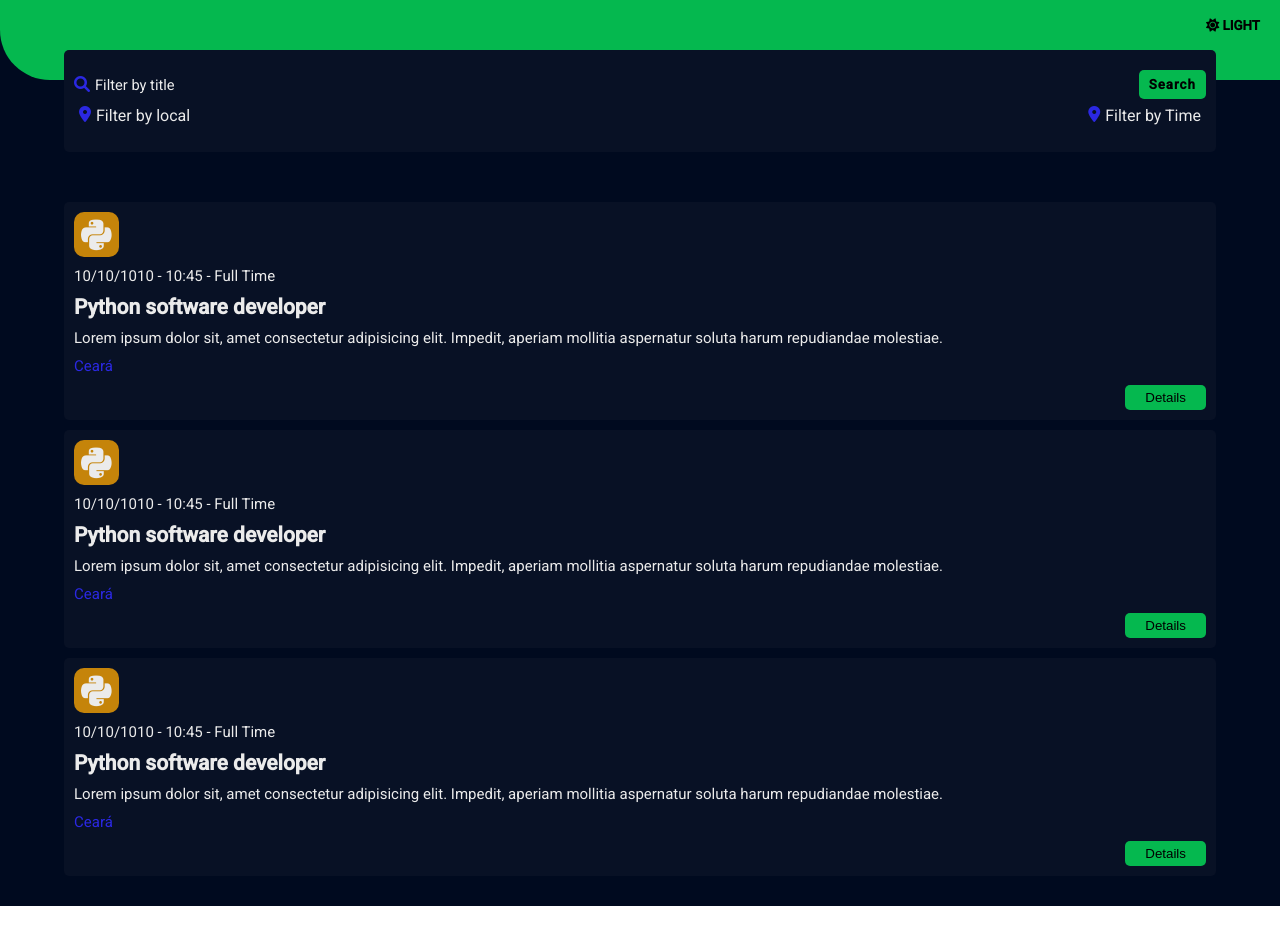
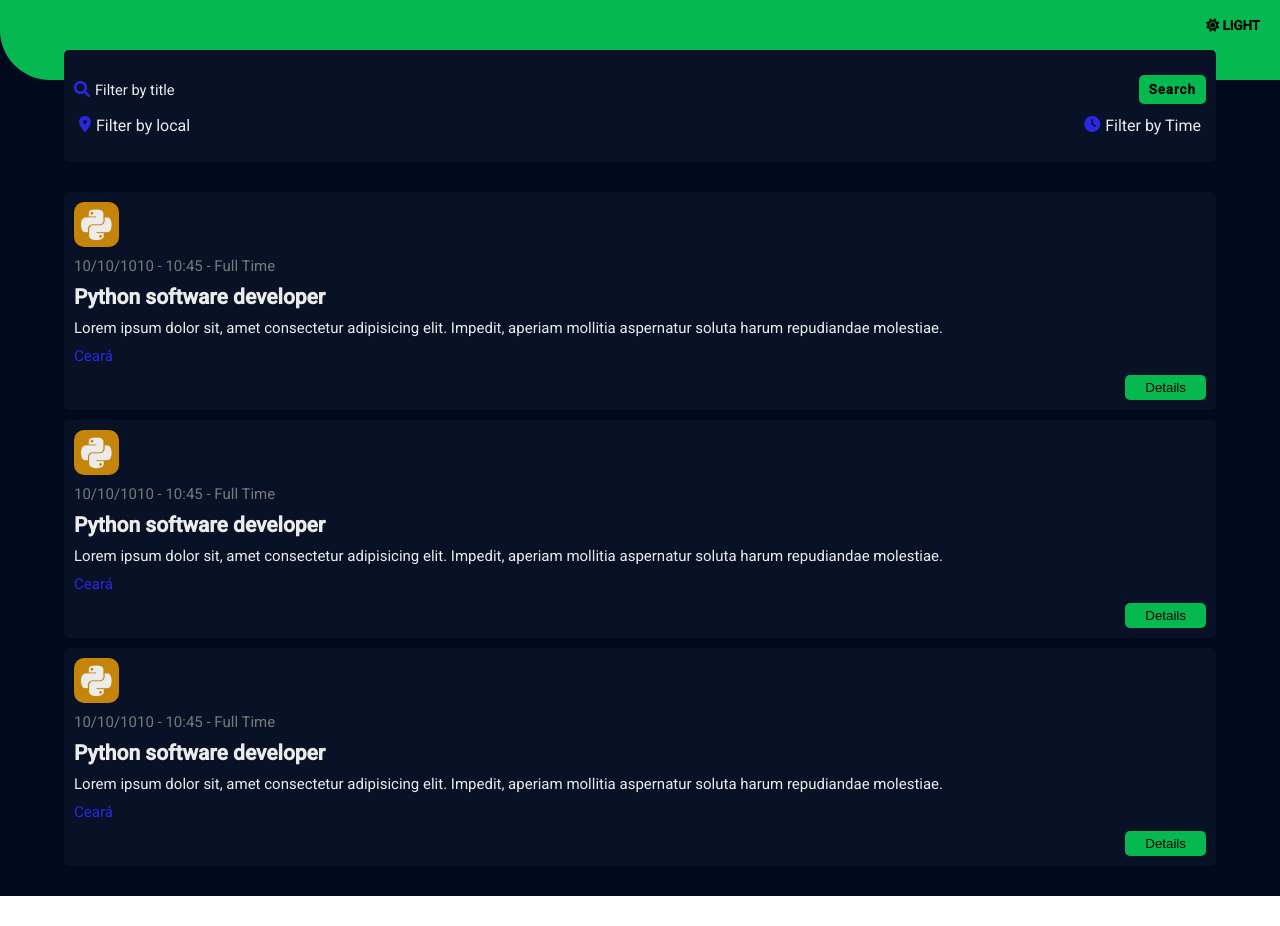
Before and after one commit to Edmar-Sousa/DevJobs, a Nuxt app in the folder frontEnd/: page / in a window 1280 px wide. After the commit the page ends 896 px from the top, so only its background shows below. Built offline with nearby package versions, Linux system fonts and the light colour scheme.

Commit message:
dark/light theme

```diff
--- a/frontEnd/components/CardComponent.vue
+++ b/frontEnd/components/CardComponent.vue
@@ -1,5 +1,5 @@
 <template>
-    <div class="jobs__card">
+    <div class="jobs__card" v-bind:class="{ 'light' : this.lightThemeActive }">
         <div class="jobs__card--icon">
             <i class="fab fa-python"></i>
         </div>
@@ -24,11 +24,23 @@
     </div>
 </template>
 
-<script>
+<script lang="ts">
 import Vue from 'vue'
 
 export default Vue.extend({
-    name : 'card-component'
+    name : 'card-component',
+
+    data() {
+        return {
+            lightThemeActive: false,
+        }
+    },
+
+    created : function () {
+        this.$nuxt.$on('changeTheme', (data : boolean) => {
+            this.lightThemeActive = data
+        })
+    }
 })
 
 </script>
@@ -45,6 +57,13 @@ div.jobs__card {
 
     background: var(--background-dark-color2);
     color: var(--text-dark-theme-color);
+
+    transition: background 400ms;
+}
+
+div.jobs__card.light {
+    background: var(--background-light-color2);
+    color: var(--text-light-theme-color);
 }
 
 div.jobs__card h2 {
@@ -59,6 +78,10 @@ div.jobs__card p {
 
 p.jobs__card--info {
     font-size: 1.1rem;
+}
+
+.jobs__card--date {
+    color: rgb(121, 121, 121);
 }
 
 .jobs__card--local {
--- a/frontEnd/components/HeaderComponent.vue
+++ b/frontEnd/components/HeaderComponent.vue
@@ -1,8 +1,8 @@
 <template>
     <header class="header">
-        <button class="header__button">
-            <i class="fa fa-sun"></i>
-            LIGHT
+        <button class="header__button" v-on:click="changeTheme" >
+            <i class="fa" v-bind:class="classFromIcon"></i>
+            {{ this.lightThemeActive ? 'DARK' : 'LIGHT' }}
         </button>
     </header>
 </template>
@@ -11,7 +11,24 @@
 import Vue from 'vue'
 
 export default Vue.extend({
-    name : 'header-component'
+    name : 'header-component',
+
+    data() {
+        return {
+            classFromIcon : 'fa-sun',
+            lightThemeActive: false,
+        }
+    },
+
+    methods : {
+        changeTheme : function () {
+            this.lightThemeActive = !this.lightThemeActive
+            this.classFromIcon = this.lightThemeActive ? 'fa-moon' : 'fa-sun'
+
+            console.log('ok')
+            this.$nuxt.$emit('changeTheme', this.lightThemeActive)
+        }
+    }
 })
 
 </script>
--- a/frontEnd/components/SearchComponent.vue
+++ b/frontEnd/components/SearchComponent.vue
@@ -1,5 +1,5 @@
 <template>
-    <section class="search">
+    <section class="search" v-bind:class="{ 'light' : this.lightThemeActive }">
         <div class="search__row">
             <div class="search__card">
                 <i class="fas fa-search"></i>
@@ -13,21 +13,39 @@
 
         <div class="search__row">
             <div class="search__card">
-                <select-component title="Filter by local" />
+                <select-component
+                    title="Filter by local"
+                    icon="fa-map-marker-alt"
+                    v-bind:items="['Ocara', 'Fortaleza', 'São Paulo']" />
             </div>
 
             <div class="search__card">
-                <select-component title="Filter by Time" />
+                <select-component
+                    title="Filter by Time"
+                    icon="fa-clock"
+                    v-bind:items="['Part Time', 'Full time', 'Integral']"/>
             </div>
         </div>
     </section>
 </template>
 
-<script>
+<script lang="ts">
 import Vue from 'vue'
 
 export default Vue.extend({
-    name : 'search-component'
+    name : 'search-component',
+
+    data() {
+        return {
+            lightThemeActive: false,
+        }
+    },
+
+    created : function () {
+        this.$nuxt.$on('changeTheme', (data : boolean) => {
+            this.lightThemeActive = data
+        })
+    }
 })
 
 </script>
@@ -43,12 +61,19 @@ section.search {
     border-radius: 5px;
 
     background: var(--background-dark-color2);
+    transition: background 400ms;
+}
+
+section.search.light {
+    background: var(--background-light-color2);
 }
 
 section.search .search__row {
     display: flex;
     align-items: center;
     justify-content: space-between;
+
+    padding-top: 5px;
 }
 
 section.search input.search__field {
@@ -63,12 +88,20 @@ section.search input.search__field {
     outline: none;
 }
 
+section.search.light input.search__field {
+    color: var(--text-light-theme-color);
+}
+
 section.search .search__card i {
     color: var(--icons-color);
 }
 
 input.search__field::placeholder {
-    color: rgb(238, 238, 238);
+    color: var(--text-dark-theme-color);
+}
+
+section.search.light input.search__field::placeholder {
+    color: var(--text-light-theme-color);
 }
 
 section.search .search__button {
--- a/frontEnd/components/SelectComponent.vue
+++ b/frontEnd/components/SelectComponent.vue
@@ -1,17 +1,52 @@
 <template>
-    <div class="select">
-        <i class="fas fa-map-marker-alt"></i>
-        <p>{{ title }}</p>
+    <div class="select"
+        v-bind:class="{ 'light' : lightThemeActive }"
+        v-on:click="selectedActive = !selectedActive"
+    >
+        <div class="select__header">
+            <i class="fas" v-bind:class="icon"></i>
+            <p>{{ textOfSelectedItem == '' ? title : textOfSelectedItem }}</p>
+        </div>
+
+        <div class="select__options" v-if="selectedActive">
+            <ul>
+                <li
+                    v-for="(item, index) in items"
+                    v-bind:key="index"
+                    v-on:click="seletedItem(item)">
+                    {{ item }}
+                </li>
+            </ul>
+        </div>
     </div>
 </template>
 
-<script>
+<script lang="ts">
 import Vue from 'vue'
 
 export default Vue.extend({
     name : 'select-component',
+    props : ['title', 'icon', 'items'],
 
-    props : ['title']
+    data() {
+        return {
+            lightThemeActive: false,
+            selectedActive : false,
+            textOfSelectedItem : ''
+        }
+    },
+
+    created : function () {
+        this.$nuxt.$on('changeTheme', (data : boolean) => {
+            this.lightThemeActive = data
+        })
+    },
+
+    methods : {
+        seletedItem : function (item : string) {
+            this.textOfSelectedItem = item
+        }
+    }
 })
 
 </script>
@@ -20,14 +55,59 @@ export default Vue.extend({
 
 /* select */
 div.select {
-    display: flex;
-    padding: 7px 5px;
+    position: relative;
+
+    min-width: 110px;
 
     color: var(--text-dark-theme-color);
+    cursor: pointer;
+}
+
+div.select__header {
+    padding: 7px 5px;
+    display: flex;
+}
+
+div.select.light {
+    color: var(--text-light-theme-color);
 }
 
 div.select p {
     margin-left: 5px;
-} /* end-select */
+}
+
+div.select ul {
+    list-style: none;
+}
+
+div.select ul li {
+    padding: 5px;
+    transition: background 400ms;
+}
+
+div.select ul li:last-child{
+    border-bottom-left-radius:  5px;
+    border-bottom-right-radius: 5px;
+}
+
+div.select ul li:hover {
+    background: var(--primary-color);
+}
+
+
+div.select__options {
+    position: absolute;
+    width: 100%;
+
+    background: var(--background-dark-color2);
+    border-bottom-left-radius:  5px;
+    border-bottom-right-radius: 5px;
+}
+
+div.select.light .select__options {
+    background: var(--background-light-color2);
+}
+
+/* end-select */
 
 </style>
--- a/frontEnd/layouts/default.vue
+++ b/frontEnd/layouts/default.vue
@@ -1,13 +1,30 @@
 <template>
-    <div class="container">
+    <div class="container" v-bind:class="{ 'light' : this.lightThemeActive }">
         <header-component />
         <nuxt />
     </div>
 </template>
 
+<script lang="ts">
+import Vue from 'vue'
+
+export default Vue.extend({
+    data() {
+        return {
+            lightThemeActive: false,
+        }
+    },
+
+    created : function () {
+        this.$nuxt.$on('changeTheme', (data : boolean) => {
+            this.lightThemeActive = data
+        })
+    }
+})
+
+</script>
 
 <style>
-
 
 div.container {
     width: 100vw;
@@ -15,6 +32,12 @@ div.container {
 
     background: var(--background-dark-color);
     font-family: Roboto, Arial, Helvetica, sans-serif;
+
+    transition: background 400ms;
+}
+
+div.container.light {
+    background: var(--background-light-color);
 }
 
 </style>
--- a/frontEnd/pages/index.vue
+++ b/frontEnd/pages/index.vue
@@ -17,7 +17,6 @@ import Vue from 'vue'
 
 export default Vue.extend({
     name : 'index',
-    layout : 'default'
 })
 </script>
 
@@ -30,7 +29,7 @@ main.jobs {
     width: 90%;
     padding: 20px 0;
 
-    margin: 20px auto;
+    margin: auto;
     border-radius: 5px;
 }
 
```
